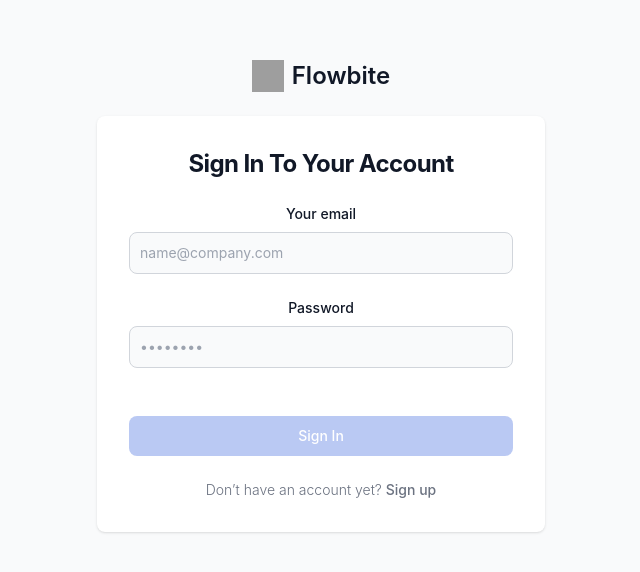
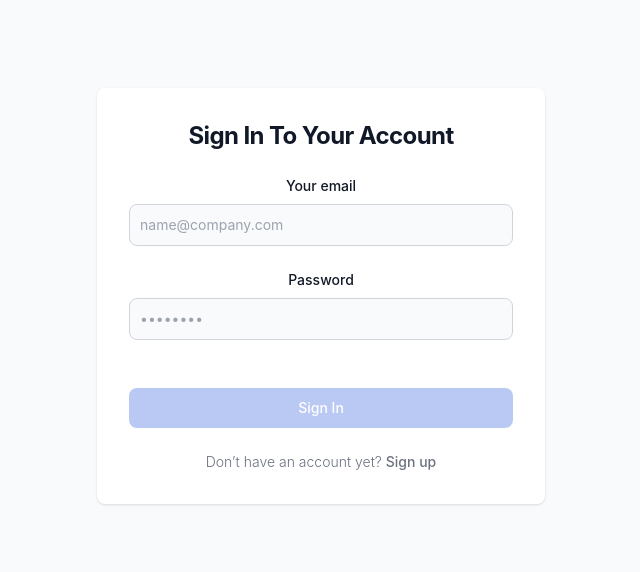
Before and after one commit to S-Tanuja/React-Demo, a React (Create React App) app: page /Login in a window 1280 px wide. Shown: the part 104-676 px from the top of the page, without its empty margins (319-959 px from the left). Built offline with nearby package versions, Linux system fonts and the light colour scheme; grey boxes are pictures that could not be loaded.

Commit message:
removed unnecessary code

```diff
--- a/src/components/login.jsx
+++ b/src/components/login.jsx
@@ -29,17 +29,6 @@ const Login = () => {
       <div className="login">
         <section className="bg-gray-50 dark:bg-gray-900">
           <div className="flex flex-col items-center justify-center px-6 py-8 mx-auto md:h-screen lg:py-0">
-            <a
-              href="#"
-              className="flex items-center mb-6 text-2xl font-semibold text-gray-900 dark:text-white"
-            >
-              <img
-                className="w-8 h-8 mr-2"
-                src="https://flowbite.s3.amazonaws.com/blocks/marketing-ui/logo.svg"
-                alt="logo"
-              />
-              Flowbite
-            </a>
             <div className="w-full bg-white rounded-lg shadow dark:border md:mt-0 sm:max-w-md xl:p-0 dark:bg-gray-800 dark:border-gray-700">
               <div className="p-6 space-y-4 md:space-y-6 sm:p-8">
                 <h1 className="text-xl font-bold leading-tight tracking-tight text-gray-900 md:text-2xl dark:text-white">
```
